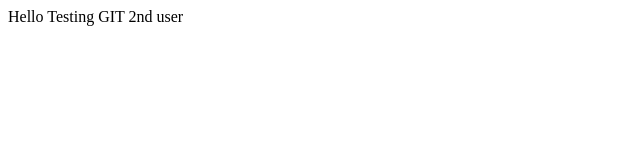
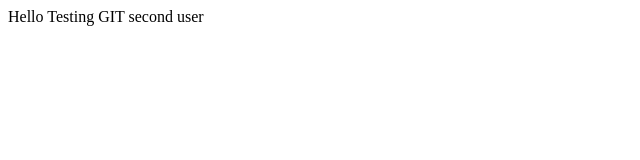
Before and after one commit to puneethkanna/github-testing, a plain HTML site: page index.html in a window 1280 px wide. Shown: the full height of the page, 0-640 px from the left. Drawn offline with Linux system fonts and the light colour scheme.

Commit message:
my 1st commit

```diff
--- a/index.html
+++ b/index.html
@@ -1,5 +1,5 @@
 <html>
 <body>
-Hello Testing GIT 2nd user
+Hello Testing GIT second user
 </body>
 </html>
```
